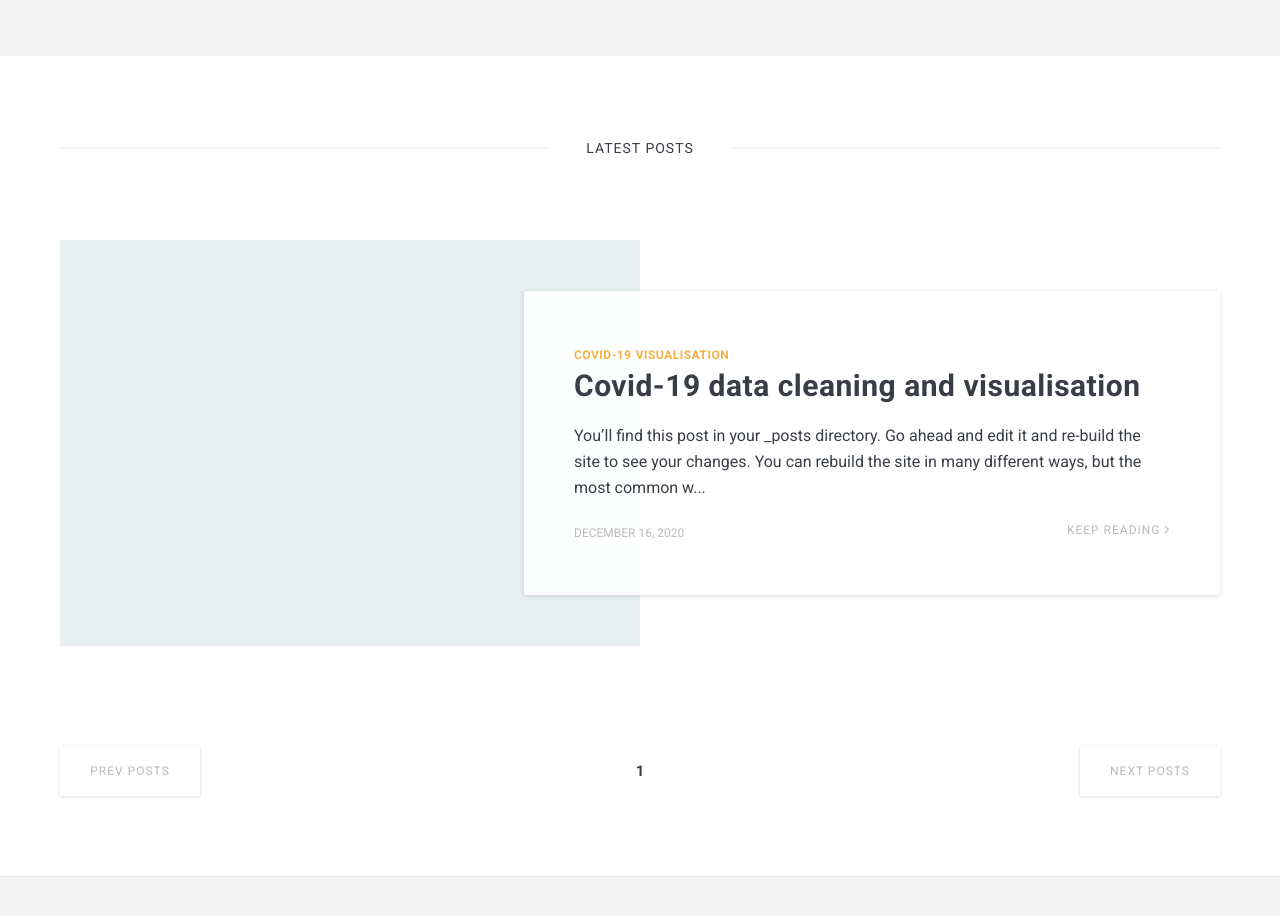
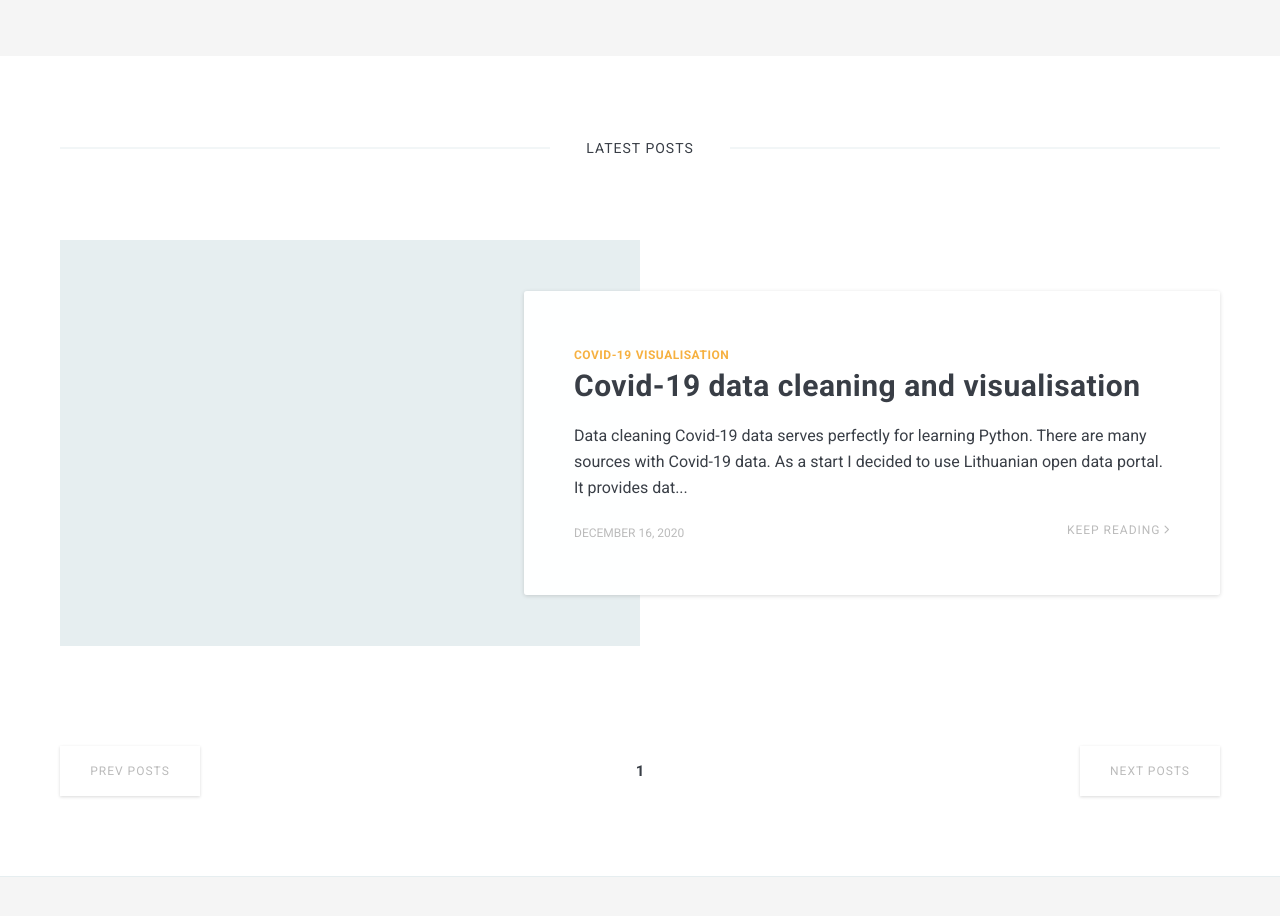
Before and after one commit to WindyCatHub/Journey-to-Data-Science, a Jekyll site: the page built from index.html, in a window 1280 px wide, cut to the strip 504-1442 px from the top of the page. Shown: the top 916 px of the strip. Built offline with Jekyll 4.4.1, drawn with Linux system fonts in a browser that asks for light colours; nearby versions of some CDN libraries; the list of posts is cut into pages by our own code; some of the changed lines change nothing that is shown.

Commit message:
Update 2020-12-16-Covid19-data-cleaning-and-visualisation.markdown

````diff
--- a/_posts/2020-12-16-Covid19-data-cleaning-and-visualisation.markdown
+++ b/_posts/2020-12-16-Covid19-data-cleaning-and-visualisation.markdown
@@ -5,22 +5,59 @@
 image:  download (1).png
 tags:   Covid-19 Visualisation
 ---
-You’ll find this post in your `_posts` directory. Go ahead and edit it and re-build the site to see your changes. You can rebuild the site in many different ways, but the most common way is to run `jekyll serve`, which launches a web server and auto-regenerates your site when a file is updated.
 
-To add new posts, simply add a file in the `_posts` directory that follows the convention `YYYY-MM-DD-name-of-post.ext` and includes the necessary front matter. Take a look at the source for this post to get an idea about how it works.
+# Data cleaning
 
-Jekyll also offers powerful support for code snippets:
+Covid-19 data serves perfectly for learning Python. There are many sources with Covid-19 data. As a start I decided to use Lithuanian open data portal. It provides data on testing results and positive cases by gender and age. File is available in .CSV and .JSON formats.
 
-{% highlight ruby %}
-def print_hi(name)
-  puts "Hi, #{name}"
-end
-print_hi('Tom')
-#=> prints 'Hi, Tom' to STDOUT.
-{% endhighlight %}
+For analysis, I used epidemiological data published [here](https://data.gov.lt/dataset/covid-19-epidemiologiniai-duomenys)
 
-Check out the [Jekyll docs][jekyll-docs] for more info on how to get the most out of Jekyll. File all bugs/feature requests at [Jekyll’s GitHub repo][jekyll-gh]. If you have questions, you can ask them on [Jekyll Talk][jekyll-talk].
+To visualize correctly current situation in Lithuania, I needed to clean data a bit.
+  * Source has two columns of date: "Start of sickness" and "Positive test date".
+    * I used `<pd.to_datetime>` to convert string type to date type
+  * Gender column had empty values so I changed it to "unknown". Also "female" was written in two different ways, so I changed to have uniform defitinion here.
 
-[jekyll-docs]: https://jekyllrb.com/docs/home
-[jekyll-gh]:   https://github.com/jekyll/jekyll
-[jekyll-talk]: https://talk.jekyllrb.com/
+This data set has information about outcome of each case. The values is this column are:
+   * Gydomas - currently sick
+   * Pasveiko - recovered
+   * Mirė - died
+   * Kita - other
+   * Nesirgo - was never sick
+   * ...     - unknown
+
+I removed values "was never sick" with an assumption that this data was accidentally put into data set.
+
+To visualize current situation in Lithuania I calculated running sum for each type of end case as my data set has only new entries foreach day. I did it using `<.cumsum(skipna = True)>` method. For the visualisation below I used `<matplotlib.pyplot>`
+
+# Data Visualisation
+
+Even though the old government said that everything is under control we can clearly see that from the start of September until new government started its work on 2020-12-11 (Friday), numbers of new cases were growing too fast to call it controlable. We will see if new actions taken by the new government would have better success.
+
+![Covid -19 confirmed and completed (death or recovery) cases in Lithuania](https://github.com/WindyCatHub/Journey-to-Data-Science/blob/main/image/download%20(1).png?raw=true)
+
+I am starting to believe that there are two groups of pleople in the world. One, who believe that Earth is round and others, who believe that Earth is flat. People who believe that Earth is flat deny science. When I hear people say "Christmas presents for the family and friends are more important than scientists' request to stay at home" - I automatically put them to the Flat Earth group...
+
+I marked the period of 2 days before the start of tightened quarantine in gray and a 5 days period in red. (it takes on average 5 days to feel symptoms after contact with person infected with Covid-19.
+
+![](https://github.com/WindyCatHub/Journey-to-Data-Science/blob/main/image/download.png?raw=true)
+
+Google provides mobility data for all over the world. To load full .csv file requires a lot of memory resources. So I loaded file by chunks and filtered data I needed:
+
+```
+mobility_csv_file = 'https://www.gstatic.com/covid19/mobility/Global_Mobility_Report.csv'
+c_size = 5000
+
+mobility_dataLT = None
+for chunk in pd.read_csv(mobility_csv_file,chunksize=c_size, parse_dates=['date']):
+    chunk_result =  chunk[chunk['country_region']=="Lithuania"]
+
+    if mobility_dataLT is None:
+        mobility_dataLT = chunk_result
+    else:
+        mobility_dataLT = mobility_dataLT.append(chunk_result)
+```
+These Community Mobility Reports aim to provide data of mobility changes in response to policies aimed at combating COVID-19. I am really interested to see how will it look on the period that I marked red. Hopefully data will be sensitive enough to catch the situation for the period of 2 days before the start of tightened quarantine.
+
+![](https://github.com/WindyCatHub/Journey-to-Data-Science/blob/main/image/download%20(2).png?raw=true)
+
+I will update graphs bi-weekly or you can find python code in my github repository.
````
